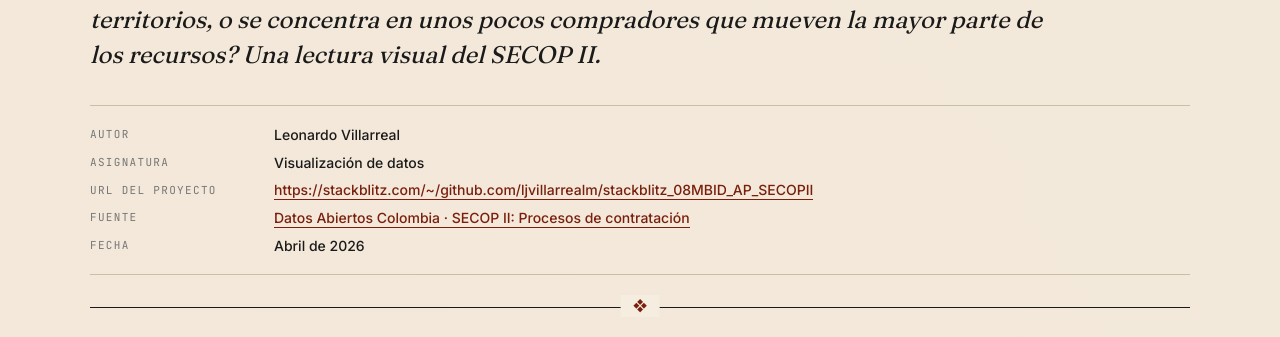
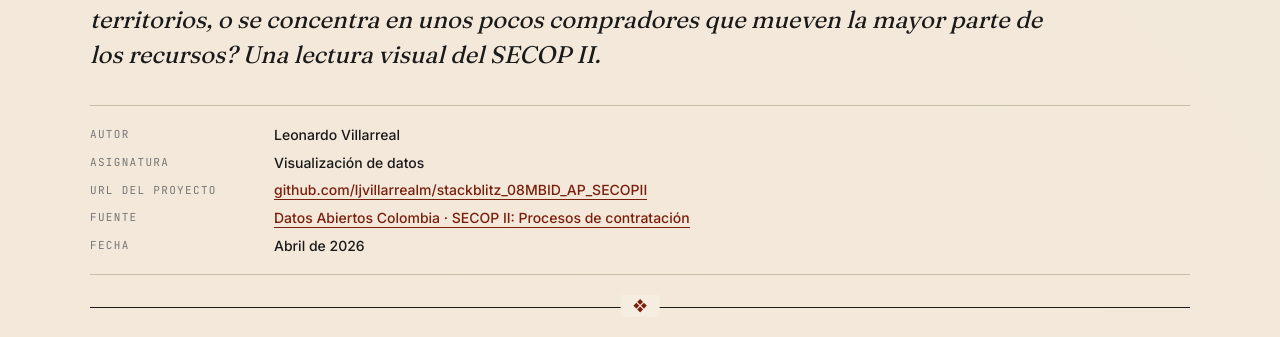
Before and after one commit to ljvillarrealm/stackblitz_08MBID_AP_SECOPII, a website: page index.html in a window 1280 px wide. Shown: the part 456-793 px from the top of the page. Drawn offline with Linux system fonts and the light colour scheme; a script that the page names is missing.

Commit message:
a commit

```diff
--- a/index.html
+++ b/index.html
@@ -34,7 +34,7 @@
       <dl>
         <dt>Autor</dt><dd>Leonardo Villarreal</dd>
         <dt>Asignatura</dt><dd>Visualización de datos</dd>
-        <dt>URL del proyecto</dt><dd><a href="#" class="link">https://stackblitz.com/~/github.com/ljvillarrealm/stackblitz_08MBID_AP_SECOPII</a></dd>
+        <dt>URL del proyecto</dt><dd><a href="https://stackblitz.com/~/github.com/ljvillarrealm/stackblitz_08MBID_AP_SECOPII" class="link">github.com/ljvillarrealm/stackblitz_08MBID_AP_SECOPII</a></dd>
         <dt>Fuente</dt><dd><a href="https://www.datos.gov.co/Estad-sticas-Nacionales/SECOP-II-Procesos-de-Contrataci-n/p6dx-8zbt/about_data" class="link">Datos Abiertos Colombia · SECOP II: Procesos de contratación</a></dd>
         <dt>Fecha</dt><dd>Abril de 2026</dd>
       </dl>
```
